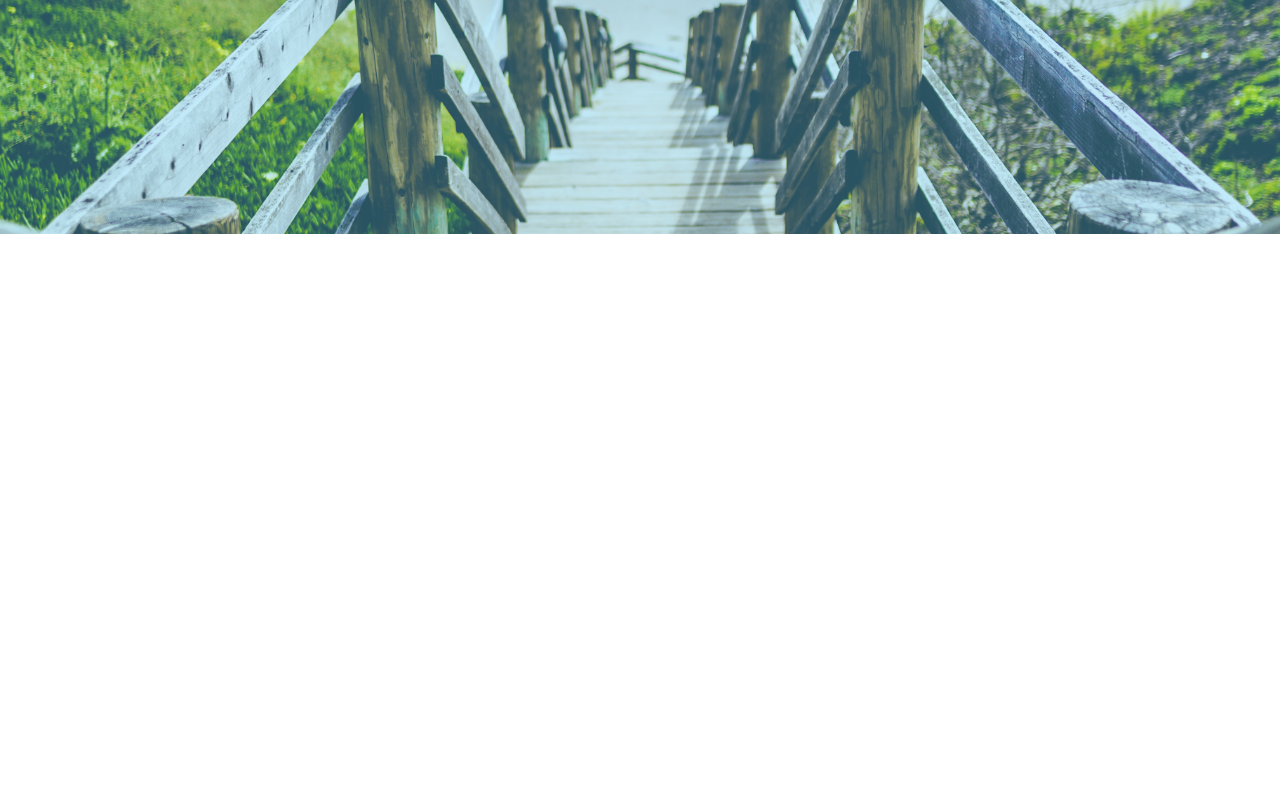
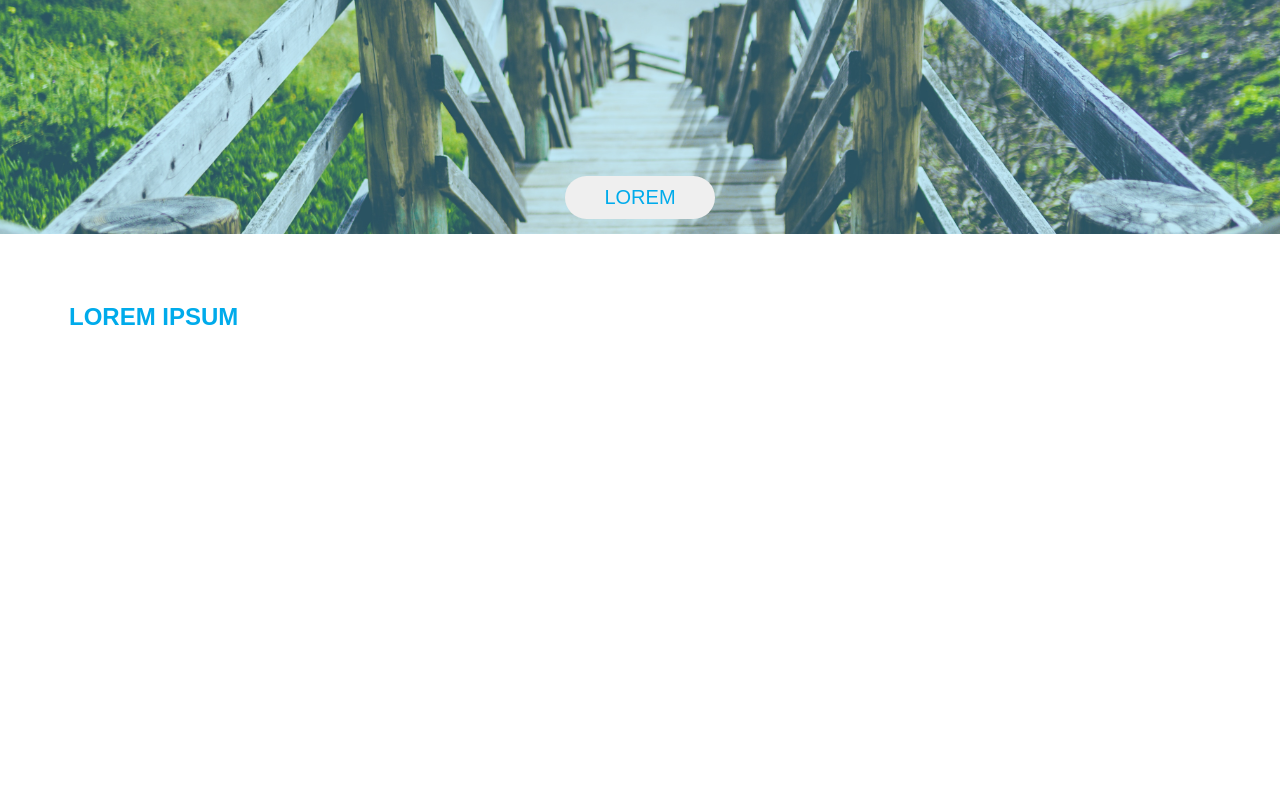
Before and after one commit to 021291/programas, a plain HTML site: page PrototipoLeo/index.html in a window 1280 px wide. Shown: the part 285-1075 px from the top of the page. Before the commit the page ends 800 px from the top, so only its background shows below. Drawn offline with Linux system fonts and the light colour scheme.

Commit message:
subindo novas func

```diff
--- a/PrototipoLeo/index.html
+++ b/PrototipoLeo/index.html
@@ -36,7 +36,13 @@
         <div class="texto">
             <h4>LOREM IPSUM</h4>
             <p>Lorem ipsum lorem ipsum</p>
+            <button>LOREM</button>
         </div>
+    </section>
+    <section class="opcao">
+        <h2>LOREM IPSUM</h2>
+        </br>
+        <p>Lorem ipsum lorem ipsum</p>
     </section>
     <footer></footer>
 </body>
--- a/PrototipoLeo/style/style.css
+++ b/PrototipoLeo/style/style.css
@@ -96,7 +96,7 @@
                     padding-top: 100px;
                     position: relative;
                     vertical-align: middle;
-                    /* height: 419px; */
+                    height: 419px;
                 }
 
                 .imagem {
@@ -120,6 +120,11 @@
 
                 .texto {
                     position: relative;
+                    display: flex;
+                    flex-direction: column;
+                    justify-content: center;
+                    align-items: center;
+                    height: 100%;
                 }
 
                 h4 {
@@ -142,6 +147,29 @@
                     font-size: 44px;
                 }
 
+                button {
+                    font-size: 20px;
+                    color: #00ABEB;
+                    padding: 10px;
+                    width: 150px;
+                    border-radius: 34px;
+                    border: none;
+                    margin-top: 50px;
+                }
+
+                .opcao {}
+
+                h2 {
+                    color: #00ABEB;
+                    padding: 69px;
+                    height: 2188px;
+                }
+
+                p {
+                    color: #00ABEB;
+                    height: 200px;
+                }
+
                 footer {
                     background-color: #00ABEB;
                     width: 100%;
```
